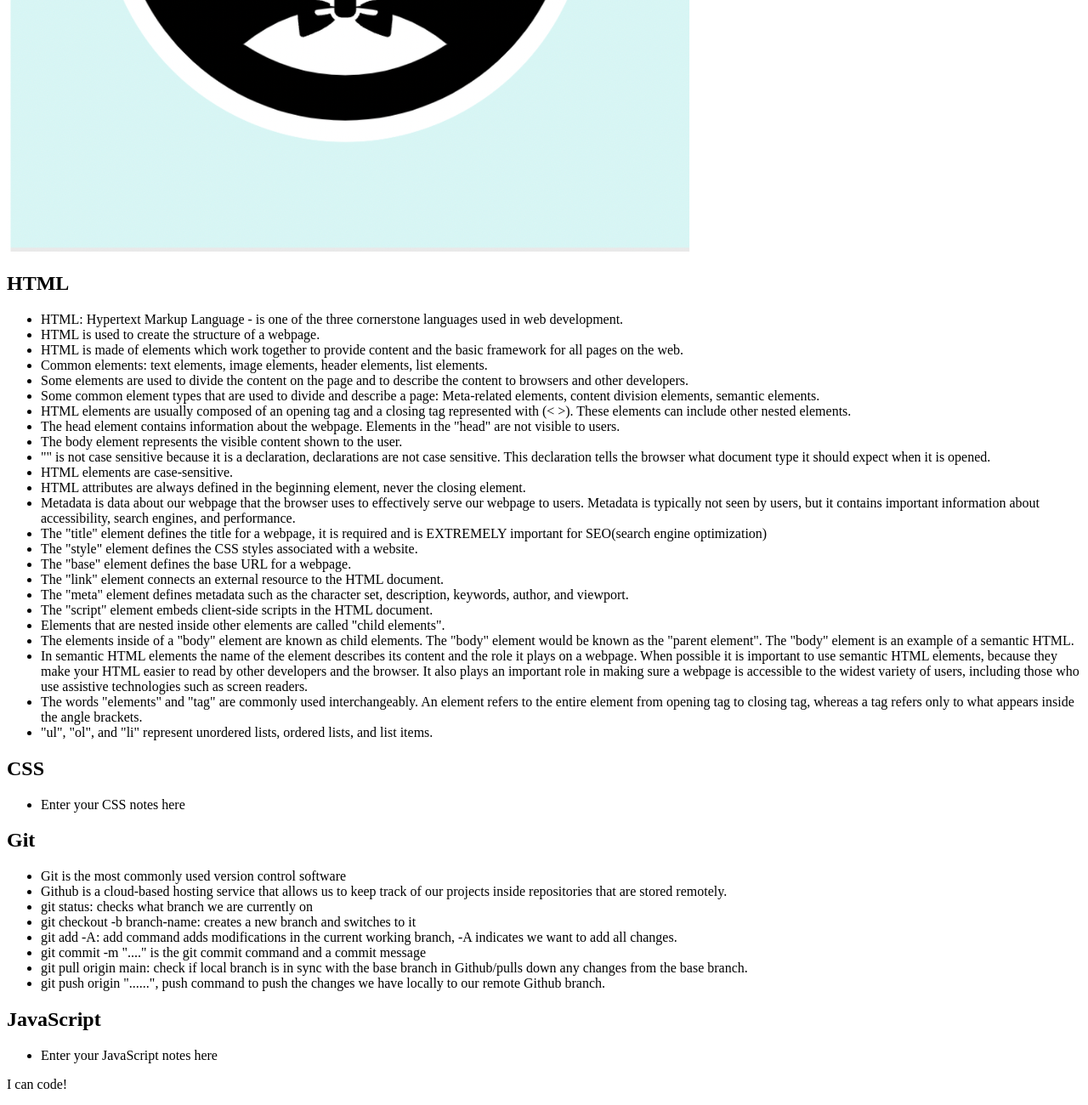
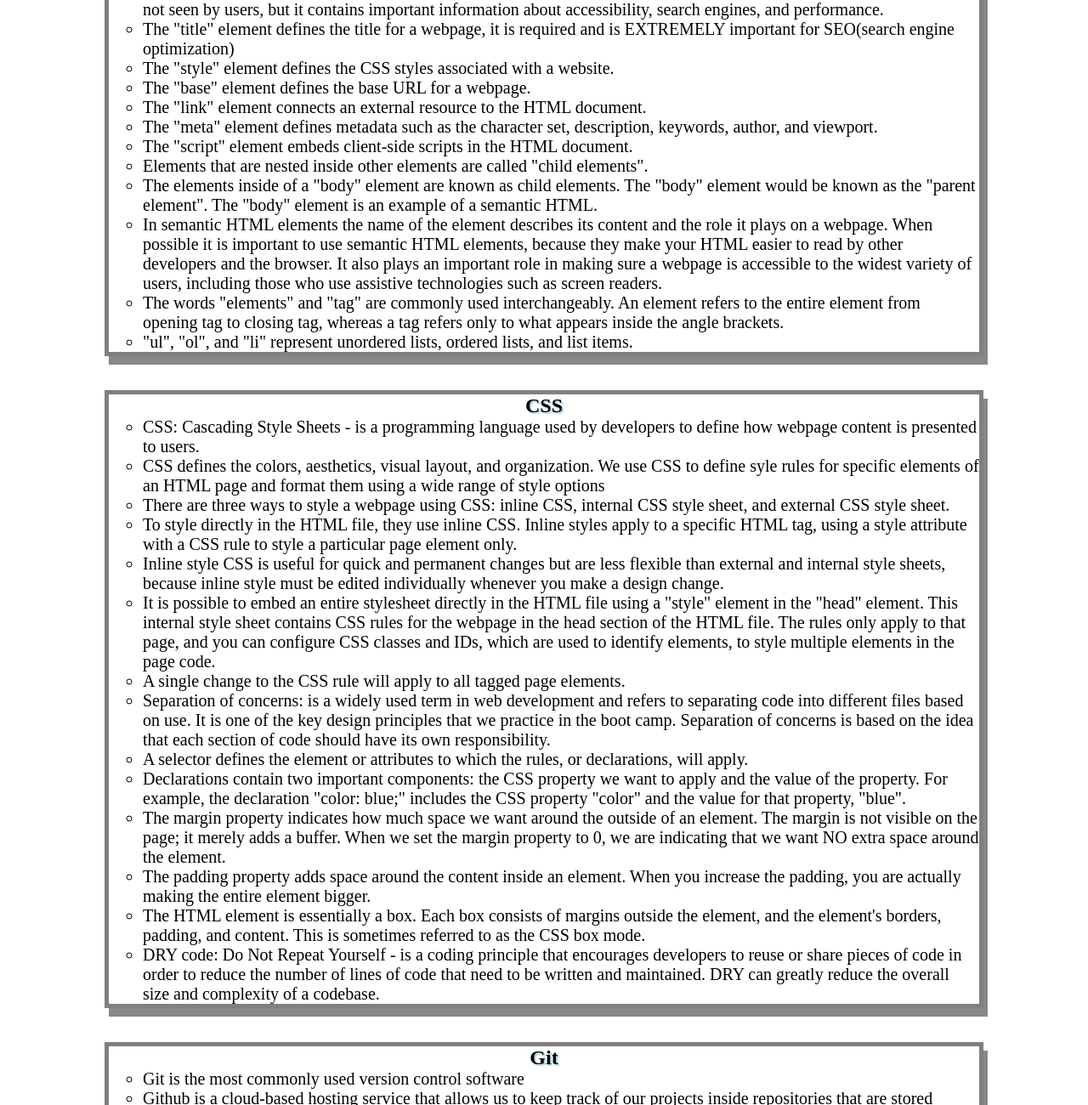
Before and after one commit to Shyenaia/prework-study-guide, a plain HTML site: page index.html in a window 1280 px wide. Shown: the part 560-1860 px from the top of the page at 85% size. Drawn offline with Linux system fonts and the light colour scheme.

Commit message:
added CSS to project

```diff
--- /dev/null
+++ b/assets/style.css
@@ -0,0 +1,44 @@
+* {
+    margin: 0;
+    padding: 0;
+   }
+
+   header,
+   footer {
+    width: 100%;
+    height: 120px;
+    background-color: blue;
+    color: white;
+   }
+
+   h1,
+   h2 {
+    text-align: center;
+    text-shadow: 1px 1px 1px lightblue, 2px 2px 1px lightblue;
+   }
+
+   img {
+    display:block;
+    height: 50px;
+    width: 50px;
+    margin-left: auto;
+    margin-right: auto;
+   }
+
+   ul {
+    list-style-type: circle;
+    padding-left: 40px;
+    font-size: 20px;
+   }
+
+   p {
+    text-align: center;
+    font-size: 30px;
+   }
+
+   .card {
+    width: 80%;
+    margin: 40px auto;
+    border: 5px solid gray;
+    box-shadow: 5px 10px #888888;
+  }
--- a/index.html
+++ b/index.html
@@ -4,6 +4,7 @@
     <meta charset="UTF-8" />
     <meta http-equiv="X-UA-Compatible" content="IE=edge" />
     <meta name="viewport" content="width=device-width, initial-scale=1.0" />
+    <link rel="stylesheet" href="./assets/style.css">
     <title>Prework Study Guide</title>
   </head>
 
@@ -47,7 +48,20 @@
       <section class="card" id="css-section">
         <h2>CSS</h2>
         <ul>
-          <li>Enter your CSS notes here</li>
+          <li>CSS: Cascading Style Sheets -  is a programming language used by developers to define how webpage content is presented to users.</li>
+          <li>CSS defines the colors, aesthetics, visual layout, and organization. We use CSS to define syle rules for specific elements of an HTML page and format them using a wide range of style options</li>
+          <li>There are three ways to style a webpage using CSS: inline CSS, internal CSS style sheet, and external CSS style sheet.</li>
+          <li>To style directly in the HTML file, they use inline CSS. Inline styles apply to a specific HTML tag, using a style attribute with a CSS rule to style a particular page element only.</li>
+          <li>Inline style CSS is useful for quick and permanent changes but are less flexible than external and internal style sheets, because inline style must be edited individually whenever you make a design change.</li>
+          <li>It is possible to embed an entire stylesheet directly in the HTML file using a "style" element in the "head" element. This internal style sheet contains CSS rules for the webpage in the head section of the HTML file. The rules only apply to that page, and you can configure CSS classes and IDs, which are used to identify elements, to style multiple elements in the page code.</li>
+          <li>A single change to the CSS rule will apply to all tagged page elements.</li>
+          <li>Separation of concerns: is a widely used term in web development and refers to separating code into different files based on use. It is one of the key design principles that we practice in the boot camp. Separation of concerns is based on the idea that each section of code should have its own responsibility.</li>
+          <li>A selector defines the element or attributes to which the rules, or declarations, will apply.</li>
+          <li>Declarations contain two important components: the CSS property we want to apply and the value of the property. For example, the declaration "color: blue;" includes the CSS property "color" and the value for that property, "blue".</li>
+          <li>The margin property indicates how much space we want around the outside of an element. The margin is not visible on the page; it merely adds a buffer. When we set the margin property to 0, we are indicating that we want NO extra space around the element.</li>
+          <li>The padding property adds space around the content inside an element. When you increase the padding, you are actually making the entire element bigger.</li>
+          <li>The HTML element is essentially a box. Each box consists of margins outside the element, and the element's borders, padding, and content. This is sometimes referred to as the CSS box mode.</li>
+          <li>DRY code: Do Not Repeat Yourself - is a coding principle that encourages developers to reuse or share pieces of code in order to reduce the number of lines of code that need to be written and maintained. DRY can greatly reduce the overall size and complexity of a codebase.</li>
         </ul>
       </section>
 
```
